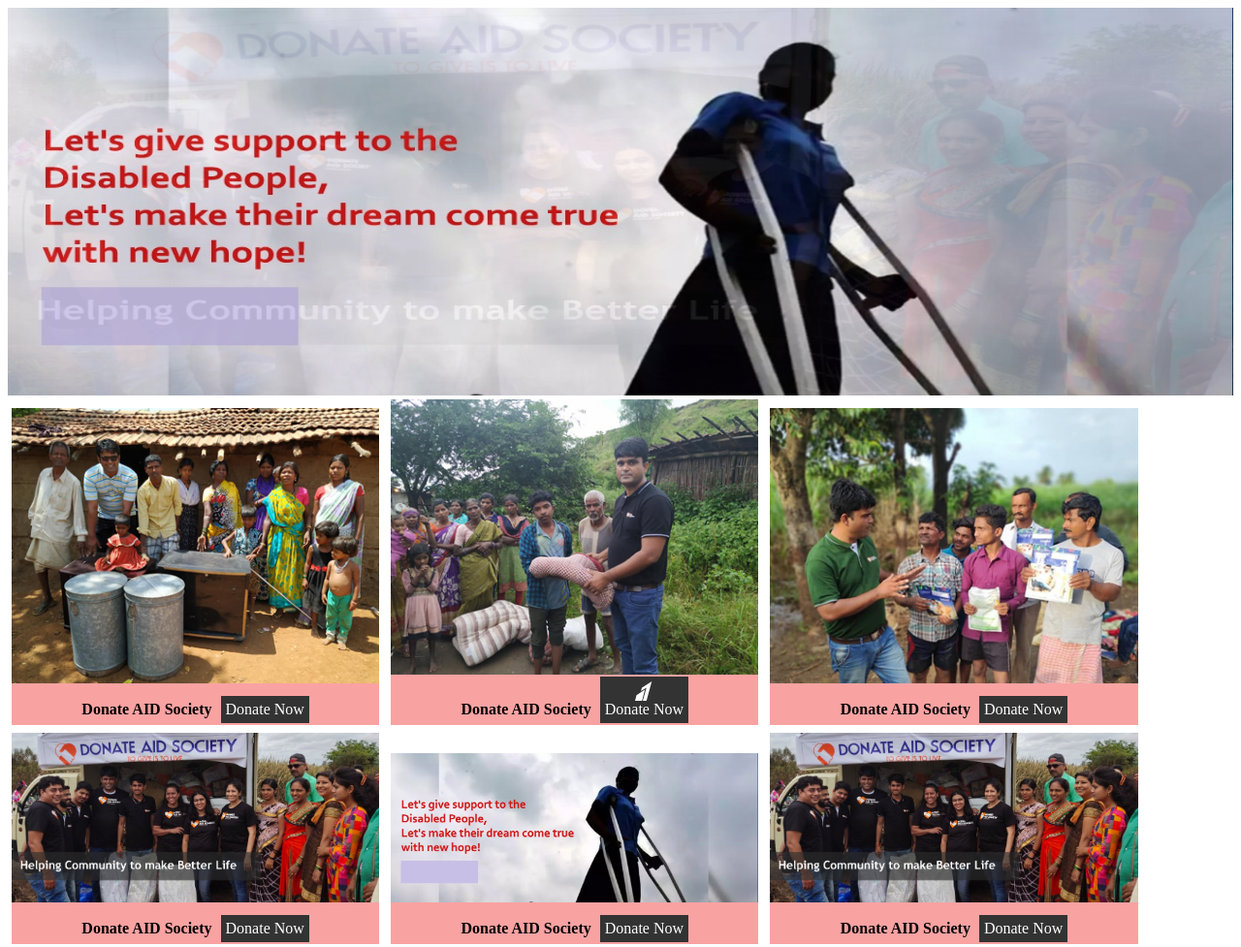
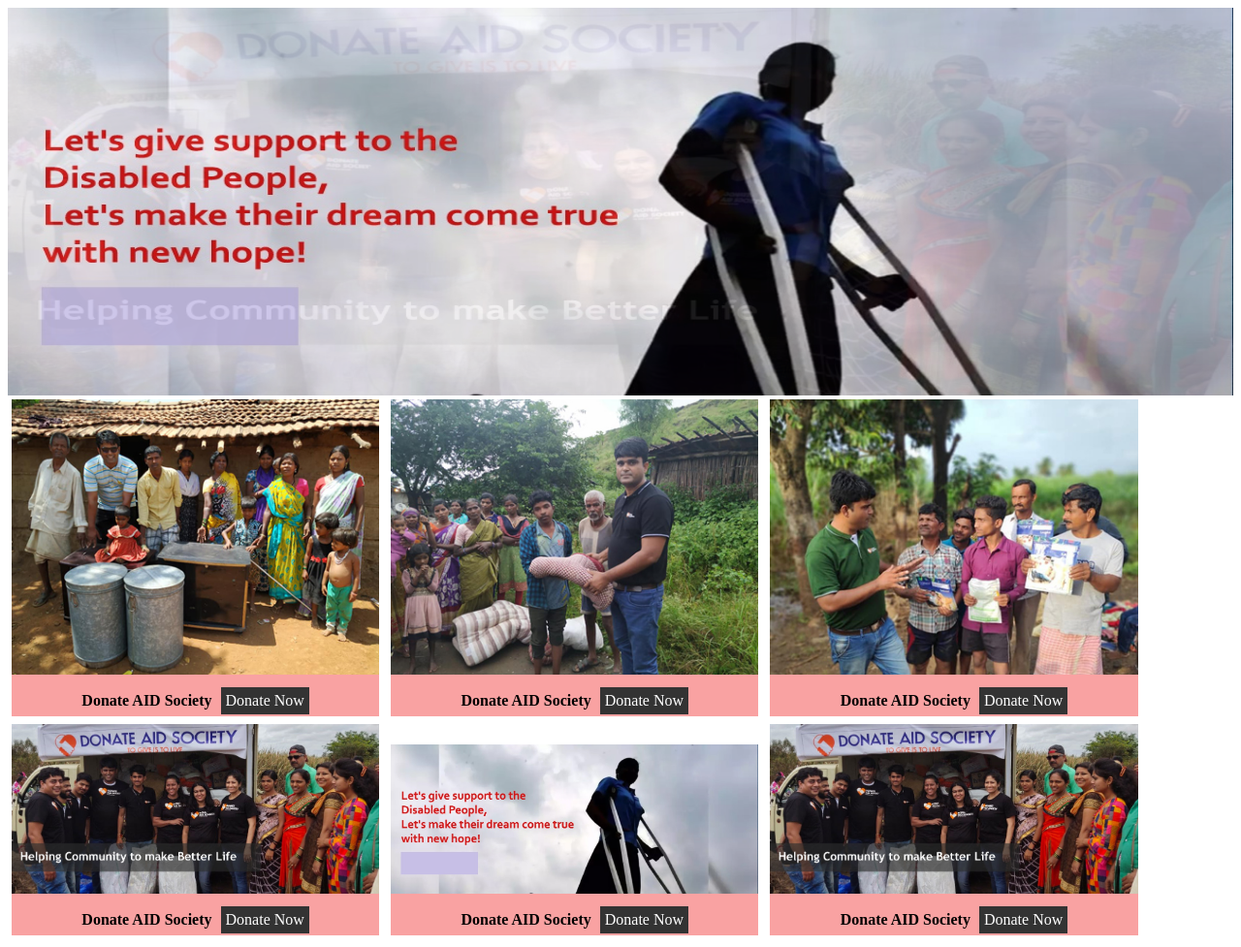
Before and after one commit to vkstechsol/Donate_AID_Society, a plain HTML site: page index.html in a window 1280 px wide. Shown: the whole page at 97% size. Drawn offline with Linux system fonts and the light colour scheme.

Commit message:
Update index.html

```diff
--- a/index.html
+++ b/index.html
@@ -25,9 +25,8 @@
         <img src="ben2.jpg" alt="Image 2">
         <div class="content">
           <p>Donate AID Society</p>
-          <a href="https://razorpay.com/payment-button/pl_KJDoakwbDOKQwu/view/?utm_source=payment_button&amp;utm_medium=button&amp;utm_campaign=payment_button" type="submit" class="PaymentButton PaymentButton--dark PaymentButton--rzpTheme PaymentButton--rzp-dark-standard svelte-ekc7fv" target="_blank"><svg width="18"   height="20" viewBox="0 0 18 20" fill="none" xmlns="http://www.w3.org/2000/svg" class="svelte-ekc7fv"><path d="M7.077 6.476l-.988 3.569 5.65-3.589-3.695 13.54 3.752.004 5.457-20L7.077 6.476z" fill="#fff" class="svelte-ekc7fv"></path><path d="M1.455 14.308L0 20h7.202L10.149 8.42l-8.694 5.887z" fill="#fff" class="svelte-ekc7fv"></path></svg> <div class="PaymentButton-contents svelte-ekc7fv"><span class="PaymentButton-text svelte-ekc7fv"></span> <div class="PaymentButton-securedBy svelte-ekc7fv">Donate Now</div></div></a>
+            <a href="https://razorpay.com/payment-button/pl_KJDoakwbDOKQwu/view/?utm_source=payment_button&amp;utm_medium=button&amp;utm_campaign=payment_button " target="_blank" target="_blank"> Donate Now</a>
 
-          <!-- <a href="https://razorpay.com/payment-button/pl_KJDoakwbDOKQwu/view/?utm_source=payment_button&amp;utm_medium=button&amp;utm_campaign=payment_button" type="submit" class="PaymentButton PaymentButton--dark PaymentButton--rzpTheme PaymentButton--rzp-dark-standard svelte-ekc7fv"><svg width="18" height="20" viewBox="0 0 18 20" fill="none" xmlns="http://www.w3.org/2000/svg" class="svelte-ekc7fv"><path d="M7.077 6.476l-.988 3.569 5.65-3.589-3.695 13.54 3.752.004 5.457-20L7.077 6.476z" fill="#fff" class="svelte-ekc7fv"></path><path d="M1.455 14.308L0 20h7.202L10.149 8.42l-8.694 5.887z" fill="#fff" class="svelte-ekc7fv"></path></svg> <div class="PaymentButton-contents svelte-ekc7fv"><span class="PaymentButton-text svelte-ekc7fv">Donate Now</span> <div class="PaymentButton-securedBy svelte-ekc7fv">Secured by Razorpay</a>">Link 2</a> -->
         </div>
       </div>
 
```
